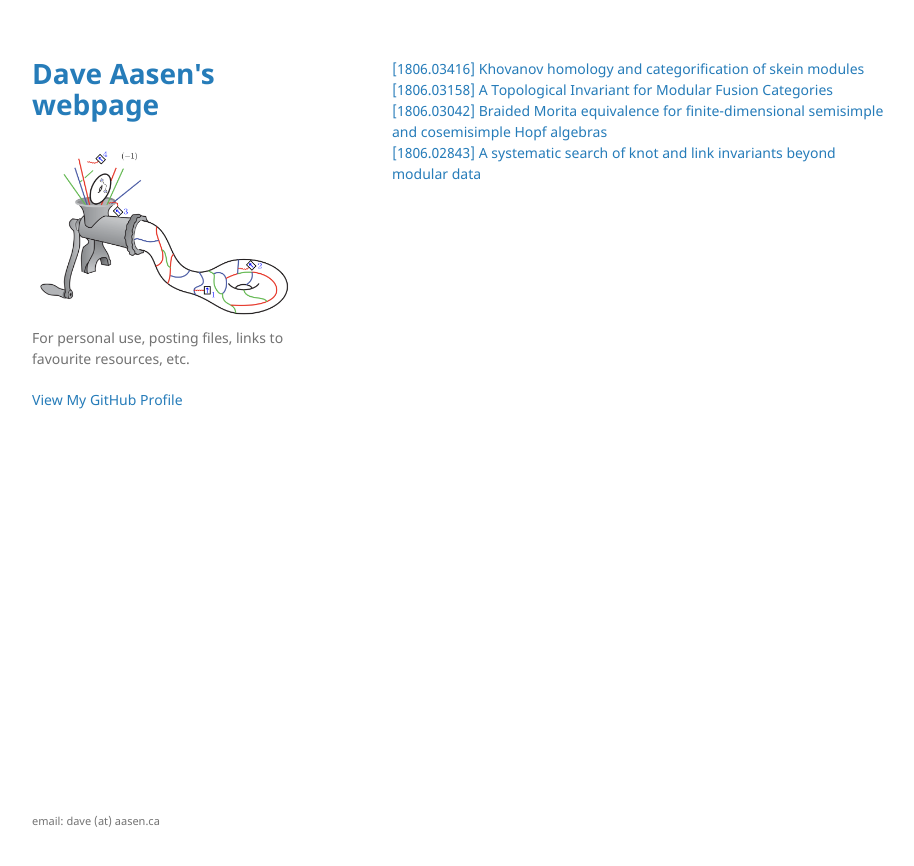
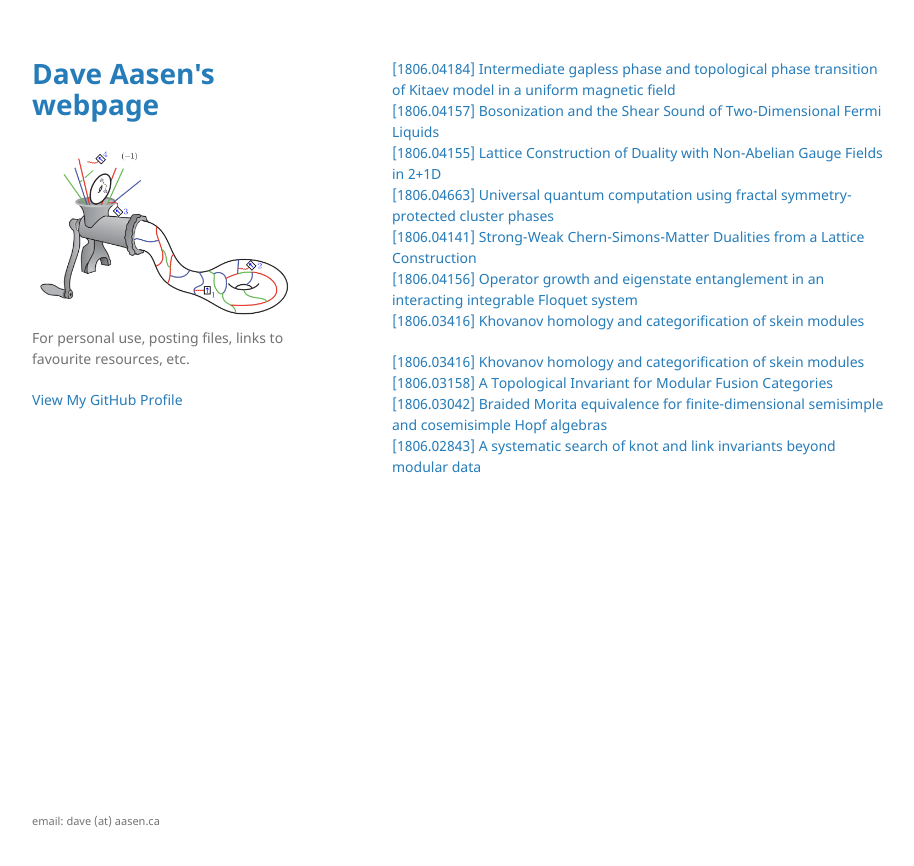
Before and after one commit to davidaasen/davidaasen.github.io, a Jekyll site: the page built from refs.md, in a window 1280 px wide. Shown: the top 866 px of the page, without its empty margins (178-1092 px from the left). Built offline with Jekyll 4.4.1, drawn with Linux system fonts in a browser that asks for light colours; our own code applies the rules of GitHub Pages for plain Markdown files.

Commit message:
Update refs.md

```diff
--- a/refs.md
+++ b/refs.md
@@ -1,3 +1,11 @@
+<a href="https://arxiv.org/abs/1806.04184">[1806.04184] Intermediate gapless phase and topological phase transition of Kitaev model in a uniform magnetic field</a><br/>
+<a href="https://arxiv.org/abs/1806.04157">[1806.04157] Bosonization and the Shear Sound of Two-Dimensional Fermi Liquids</a><br/>
+<a href="https://arxiv.org/abs/1806.04155">[1806.04155] Lattice Construction of Duality with Non-Abelian Gauge Fields in 2+1D</a><br/>
+<a href="https://arxiv.org/abs/1806.04663">[1806.04663] Universal quantum computation using fractal symmetry-protected cluster phases</a><br/>
+<a href="https://arxiv.org/abs/1806.04141">[1806.04141] Strong-Weak Chern-Simons-Matter Dualities from a Lattice Construction</a><br/>
+<a href="https://arxiv.org/abs/1806.04156">[1806.04156] Operator growth and eigenstate entanglement in an interacting integrable Floquet system</a><br/>
+<a href="https://arxiv.org/abs/1806.03416">[1806.03416] Khovanov homology and categorification of skein modules</a><br/>
+
 <a href="https://arxiv.org/abs/1806.03416">[1806.03416] Khovanov homology and categorification of skein modules</a><br/>
 <a href="https://arxiv.org/abs/1806.03158">[1806.03158] A Topological Invariant for Modular Fusion Categories</a><br/>
 <a href="https://arxiv.org/abs/1806.03042">[1806.03042] Braided Morita equivalence for finite-dimensional semisimple and cosemisimple Hopf algebras</a><br/>
```
